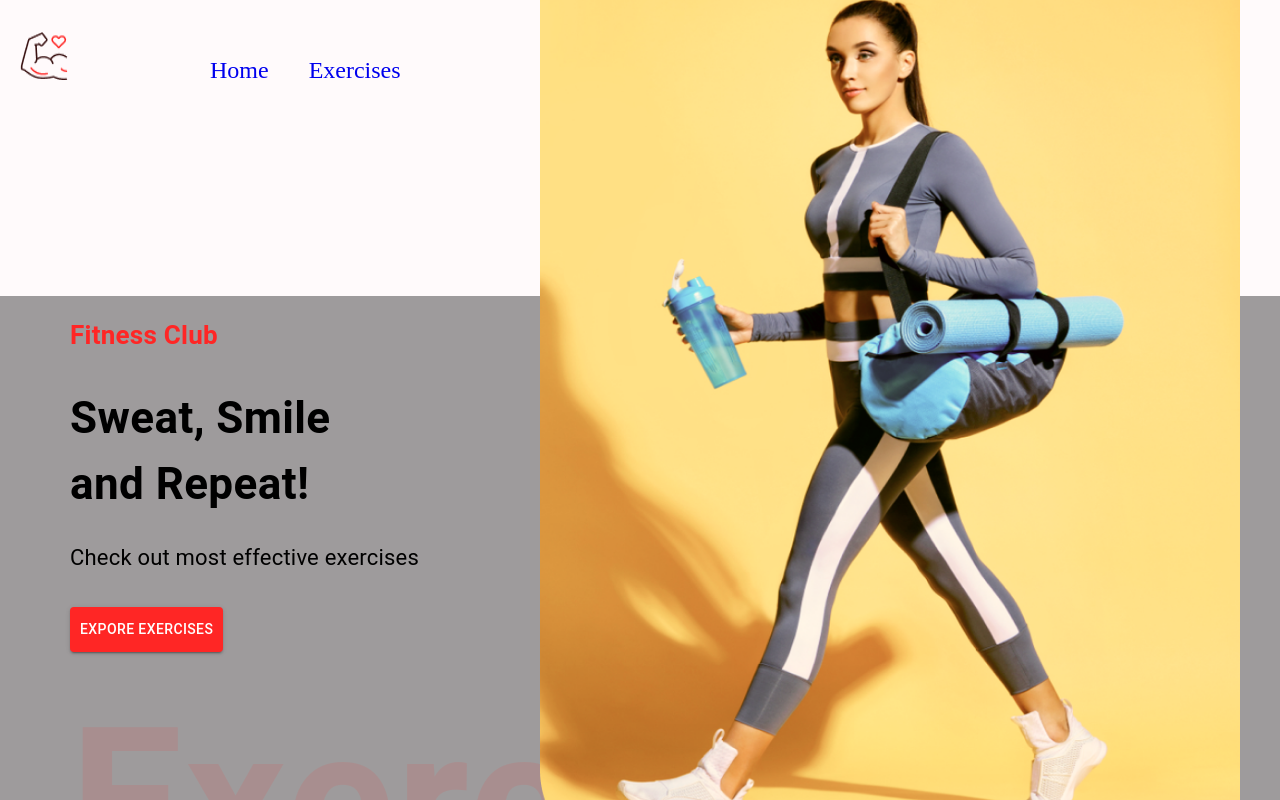
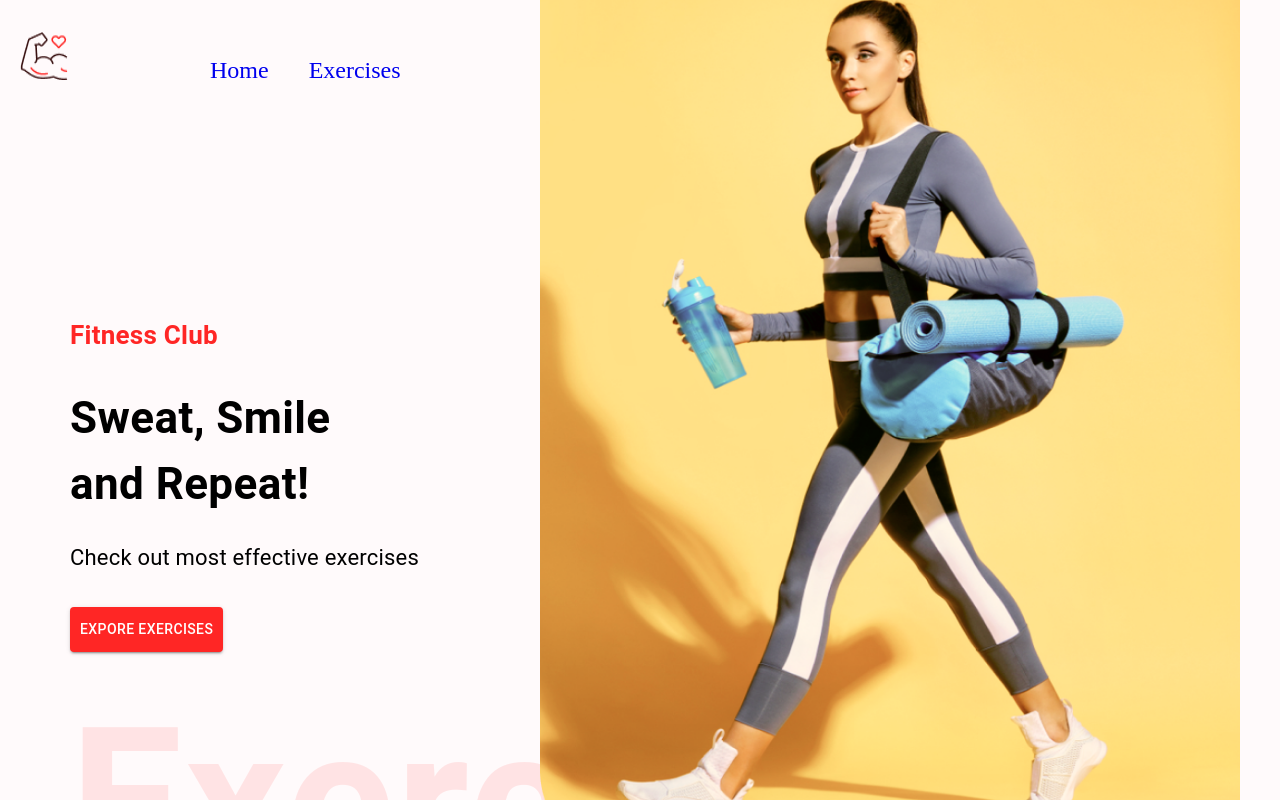
Before and after one commit to sinedd777/exercise-app, a React (Create React App) app: page / in a window 1280 px wide. Shown: the top 800 px of the page. Built offline with nearby package versions, Linux system fonts and the light colour scheme; no server answers.

Commit message:
removed ez read

```diff
--- a/src/pages/Home.js
+++ b/src/pages/Home.js
@@ -12,15 +12,7 @@ const Home = () => {
   console.log(bodyPart);
 
   return (
-    <Box
-    sx={{
-        backgroundColor: 'text.disabled',
-        '&:hover': {
-        backgroundColor: 'warning.main',
-        opacity: [0.9, 0.8, 0.7],
-      }}
-    }
-    >
+    <Box>
       <HeroBanner/>
       <SearchExercises
         setExercises={setExercises}
```
